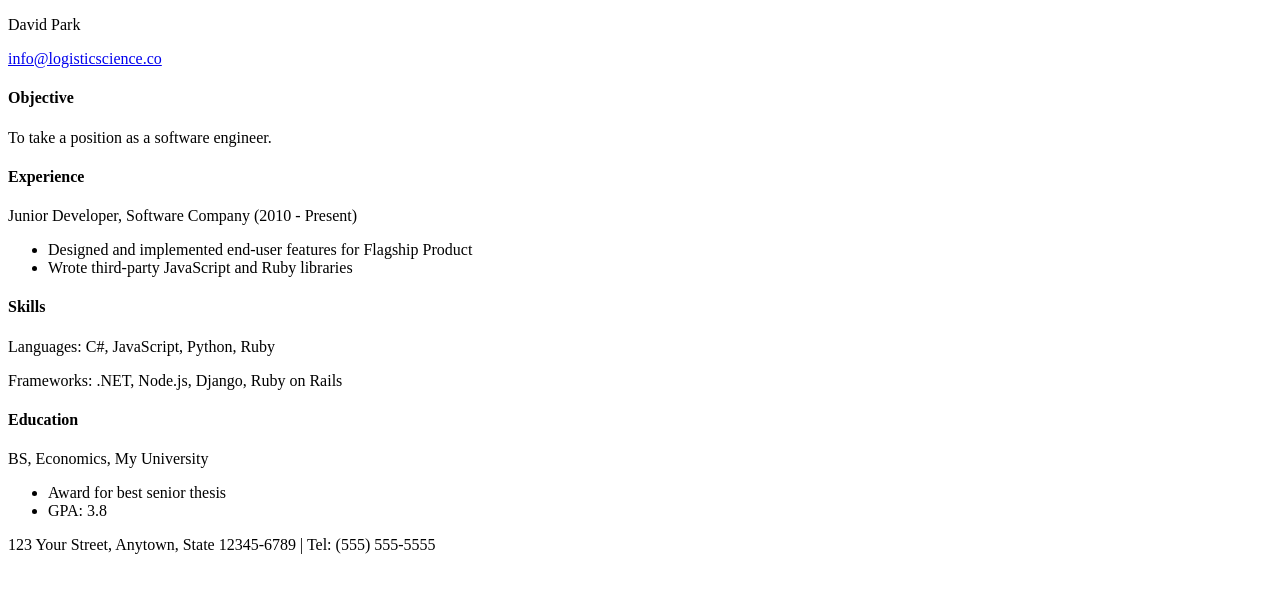
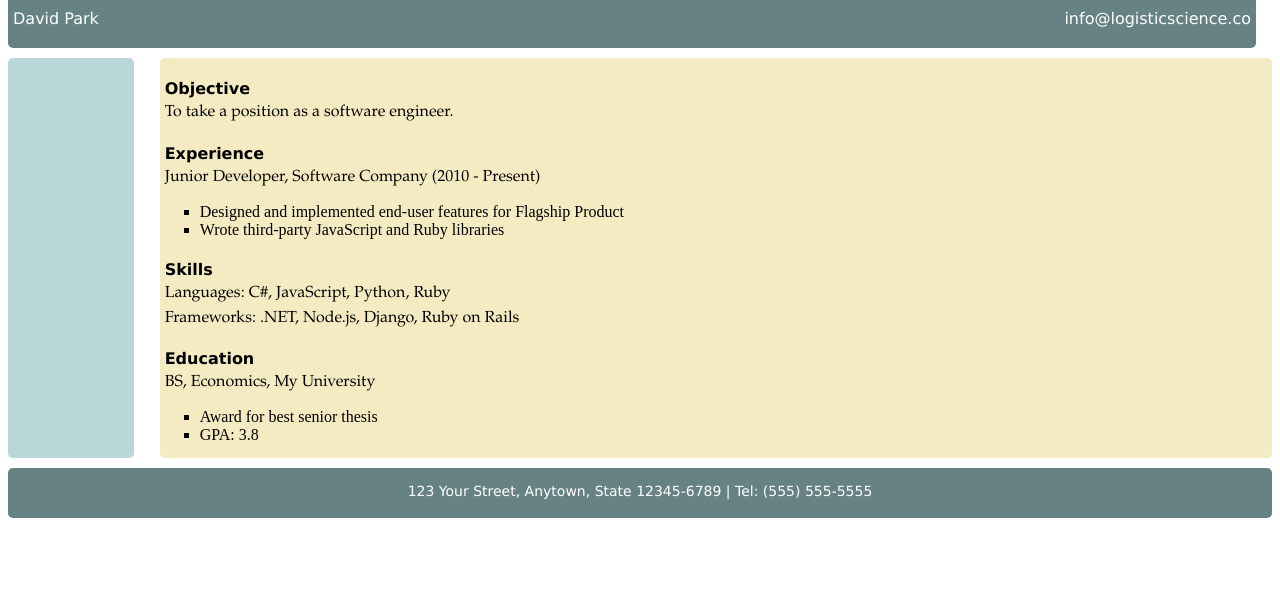
Before and after one commit to chiyodad/study, a plain HTML site: page index.html in a window 1280 px wide. Drawn offline with Linux system fonts and the light colour scheme.

Commit message:
Update index.html

```diff
--- a/index.html
+++ b/index.html
@@ -1,7 +1,7 @@
 <!DOCTYPE html>
 <html>
 	<head>
-		<link type="text/css" rel="stylesheet" href="stylesheet/style.css"/>
+		<link type="text/css" rel="stylesheet" href="stylesheets/stylesheet.css"/>
 		<title></title>
 	</head>
 	<body>
```
